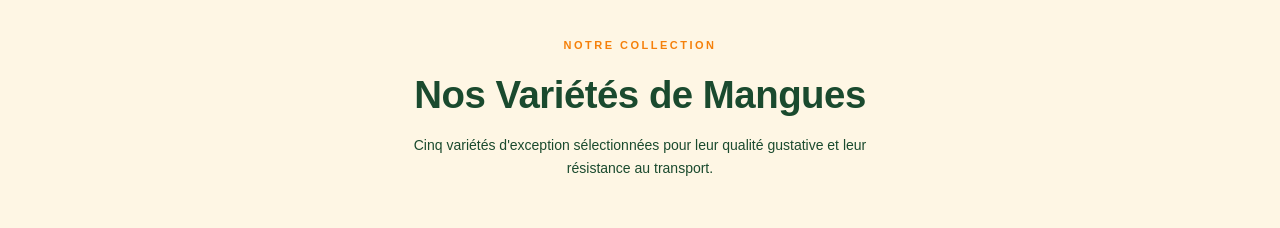
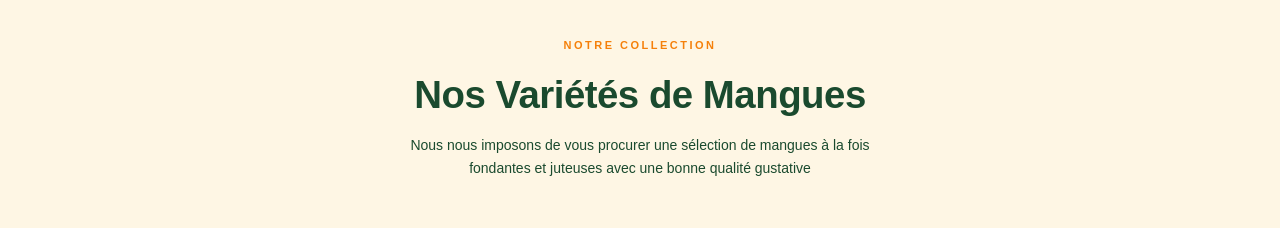
Before and after one commit to cheikh234/suunumango, a plain HTML site: page index.html in a window 1280 px wide. Shown: the part 900-1128 px from the top of the page. Drawn offline with nearby package versions, Linux system fonts and the light colour scheme.

Commit message:
texxxxxxt

```diff
--- a/index.html
+++ b/index.html
@@ -284,7 +284,7 @@ nav { background:rgba(254,246,228,.93);backdrop-filter:blur(14px);-webkit-backdr
     <div class="rv" style="text-align:center;margin-bottom:50px">
       <span style="color:#F5800A;font-size:11px;font-weight:700;letter-spacing:2.5px;text-transform:uppercase">Notre collection</span>
       <h2 style="font-size:clamp(1.6rem,3vw,2.4rem);font-weight:700;color:#1A4A2E;margin-top:10px;letter-spacing:-.5px">Nos Variétés de Mangues</h2>
-      <p style="color:#1A4A2E;font-size:14px;margin-top:10px;max-width:460px;margin-left:auto;margin-right:auto;line-height:1.7">Cinq variétés d'exception sélectionnées pour leur qualité gustative et leur résistance au transport.</p>
+      <p style="color:#1A4A2E;font-size:14px;margin-top:10px;max-width:460px;margin-left:auto;margin-right:auto;line-height:1.7">Nous nous imposons de vous procurer une sélection de mangues à la fois fondantes et juteuses avec une bonne qualité gustative</p>
     </div>
     <div class="grid-cards">
       <div class="vcard rv">
```
